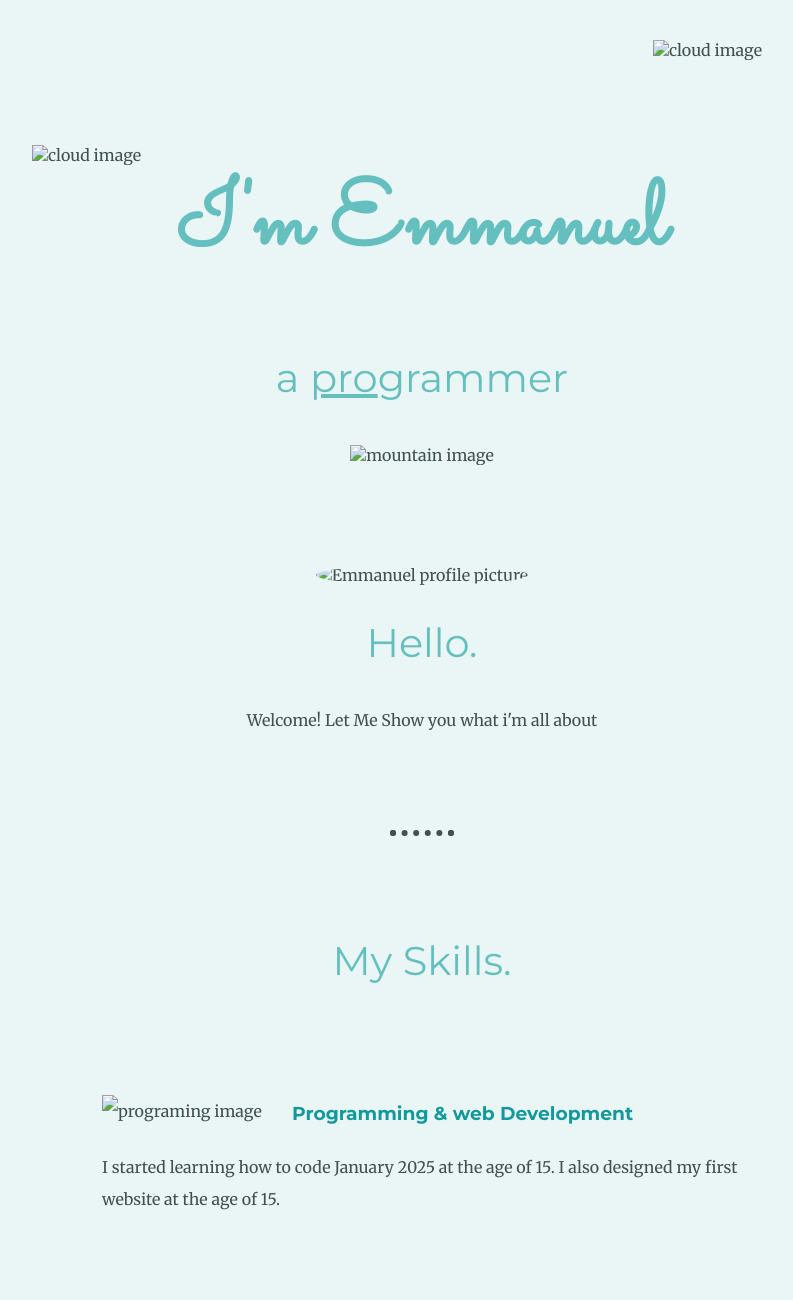
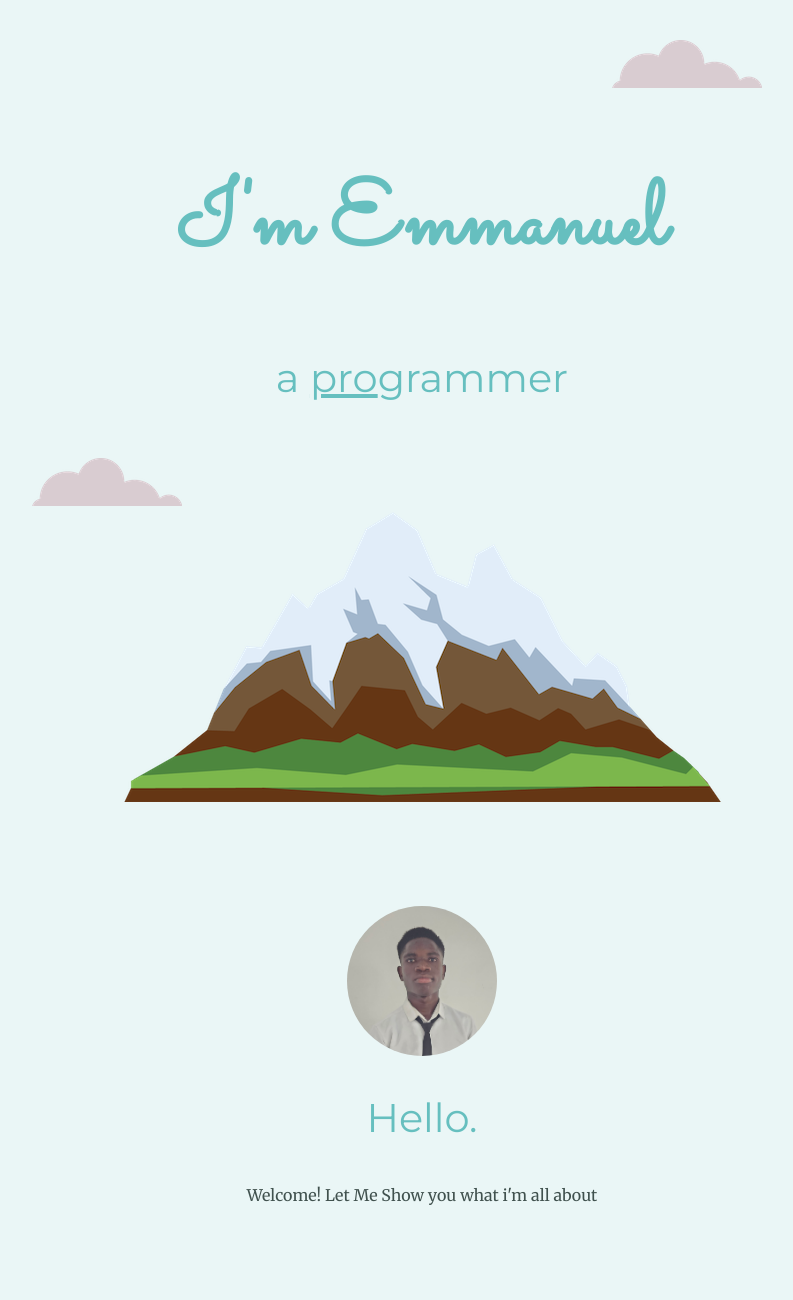
Before and after one commit to Akin-fas/CV2, a plain HTML site: page index.html in a window 1280 px wide. Shown: the top 1300 px of the page, without its empty margins (218-1011 px from the left). Drawn offline with Linux system fonts and the light colour scheme; files that its build step writes are made by us from their sources.

Commit message:
Update index.html

```diff
--- a/index.html
+++ b/index.html
@@ -3,24 +3,24 @@
 <head>
     <meta charset="UTF-8">
     <title>Akinfasoye Emmanuel</title>
-    <link rel="stylesheet" href="css/styles.css">
-    <link rel="icon" href="image/favicon.ico">
+    <link rel="stylesheet" href="styles.css">
+    <link rel="icon" href="favicon.ico">
     <link href="https://fonts.googleapis.com/css2?family=Merriweather:ital,wght@0,300;0,400;0,700;0,900;1,300;1,400;1,700;1,900&family=Montserrat:ital,wght@0,100..900;1,100..900&family=Sacramento&display=swap" rel="stylesheet">
 </head>
 <body>
   <div class="topcontainer">
-    <img class="top-cloud" src="image/cloud.png" alt="cloud image">
+    <img class="top-cloud" src="cloud.png" alt="cloud image">
     <h1>I'm Emmanuel</h1>
     <h2>a <span class="pro">pro</span>grammer</h2>
-    <img class="bottom-cloud" src="image/cloud.png" alt="cloud image">
-     <img src="image/mountain.png" alt="mountain image">
+    <img class="bottom-cloud" src="cloud.png" alt="cloud image">
+     <img src="mountain.png" alt="mountain image">
      </div>
 
 
 
      <div class="middle-container">
         <div class="profile">
-          <img src="image/Emmanuel.jpg"  width="150" height="150" style="border-radius: 50%; object-fit: cover;"alt="Emmanuel profile picture">
+          <img src="Emmanuel.jpg"  width="150" height="150" style="border-radius: 50%; object-fit: cover;"alt="Emmanuel profile picture">
           <h2>Hello.</h2>
           <p class="intro">Welcome! Let Me Show you what i'm all about</p>
         </div>
@@ -28,17 +28,17 @@
         <div class="skills">
           <h2>My Skills.</h2>
           <div class="skill-row">
-            <img class="code-img" src="image/programmer.gif" alt="programing image">
+            <img class="code-img" src="programmer.gif" alt="programing image">
             <h3>Programming & web Development</h3>
             <p>I started learning  how to code January 2025 at the age of 15. I also designed my first website at the age of 15.</p>
           </div>
           <div class="skill-row">
-            <img class="anime-img" src="image/animation.png" alt="">
+            <img class="anime-img" src="animation.png" alt="">
             <h3>Animation</h3>
             <p >I started animating March 2025 (I just turned 16). I do it for fun and professional uses. I've created a lot of animations,get in touch to see them.</p>
           </div>
           <div class="skill-row">
-            <img class="desk-img" src="image/graphic-designer.png" alt="">
+            <img class="desk-img" src="graphic-designer.png" alt="">
             <h3>Graphic Design</h3>
             <p>I began graphic design at the age of 15. I have a lot of designs for you to see! get in touch to see them.</p>
           </div>
```
